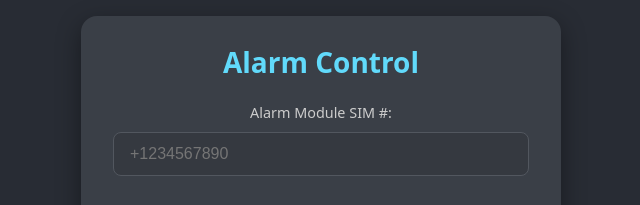
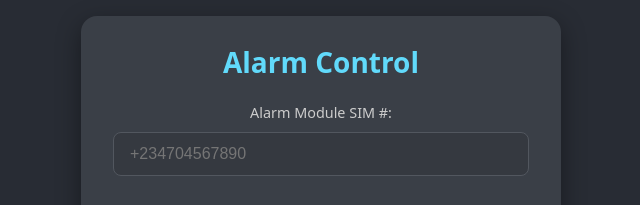
Before and after one commit to Gifted87/alarmwebapp, a plain HTML site: page index.html in a window 1280 px wide. Shown: the top 205 px of the page, 319-959 px from the left. Drawn offline with Linux system fonts and the light colour scheme.

Commit message:
Update index.html

```diff
--- a/index.html
+++ b/index.html
@@ -32,7 +32,7 @@
             <h1>Alarm Control</h1>
             <div class="sim-number-section">
                 <label for="simNumber">Alarm Module SIM #:</label>
-                <input type="tel" id="simNumber" placeholder="+1234567890" value="+2349047944652" autocomplete="tel">
+                <input type="tel" id="simNumber" placeholder="+234704567890" value="+2349047944652" autocomplete="tel">
             </div>
             <div id="statusIndicator" class="status-indicator status-unknown">
                 App Status: Unknown
```
